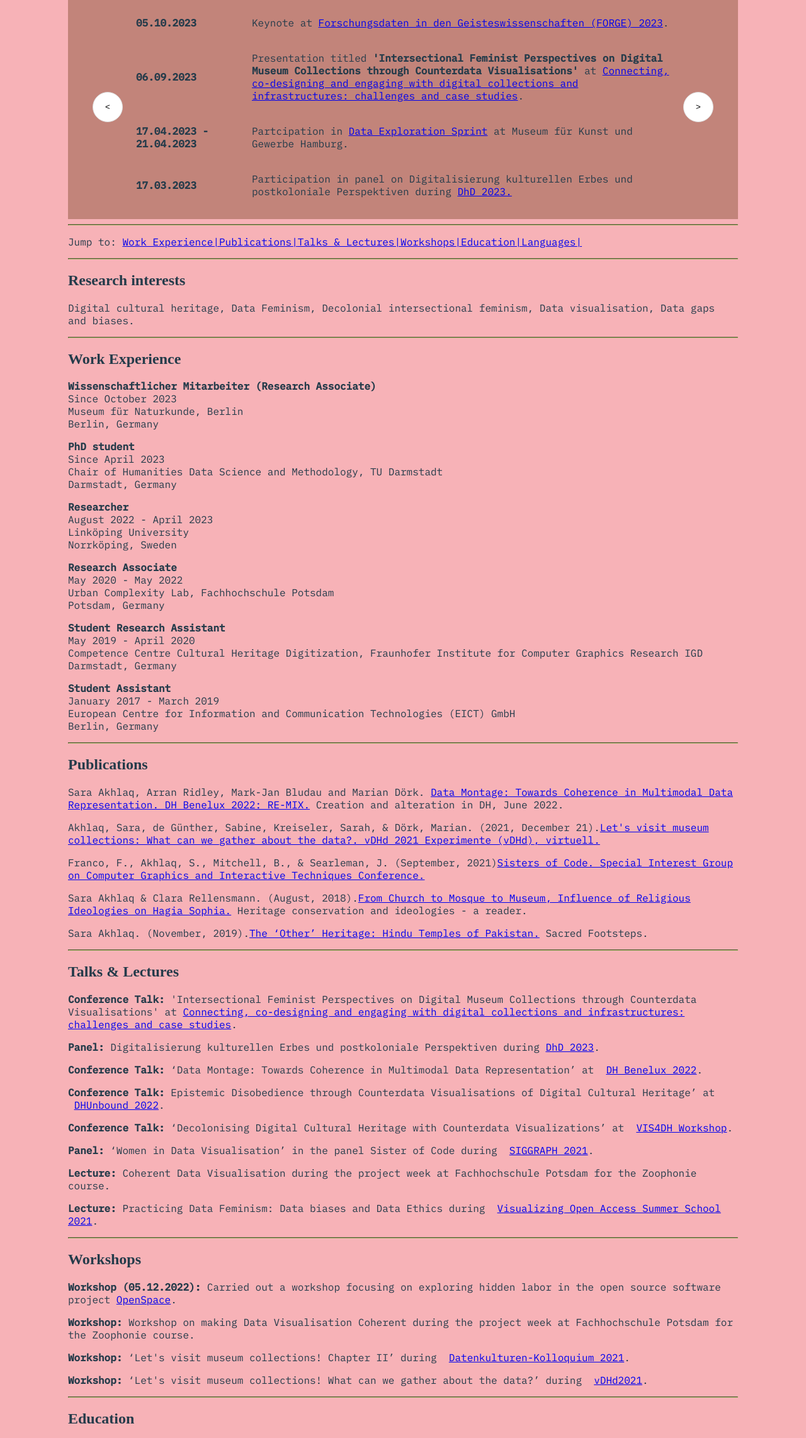
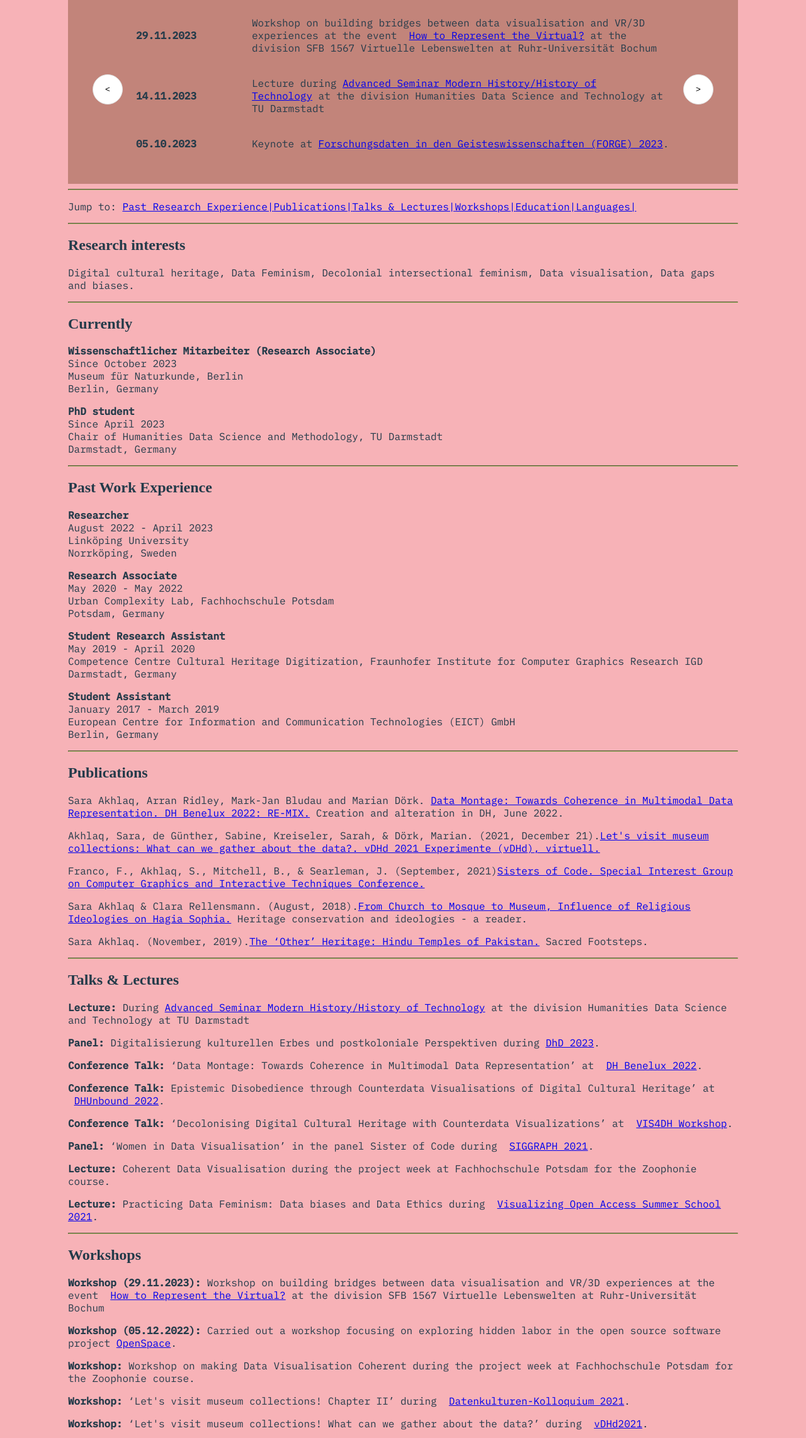
Before and after one commit to alltheakhlaq/alltheakhlaq.github.io, a Gatsby site: page /research in a window 1280 px wide. Shown: the part 233-2517 px from the top of the page at 63% size. Built offline with nearby package versions, Linux system fonts and the light colour scheme; Gatsby itself is replaced by a stand-in of ours; a web font is replaced by a local one.

Commit message:
added research activities

```diff
--- a/src/components/RecentActivities.js
+++ b/src/components/RecentActivities.js
@@ -9,6 +9,36 @@ const RecentActivities = () => {
       <h2>Recent activities</h2>
       <RecentActivitiesSlider>
         <table>
+        <tr>
+            <th>
+              <p>
+                <b> 29.11.2023 </b>
+              </p>
+            </th>
+            <td>
+              <p>
+                Workshop on building bridges between data visualisation and VR/3D experiences at the event &nbsp;
+                <a href="https://www.virtuelle-lebenswelten.de/blog-post/how-to-represent-the-virtual-29-11-2023">
+                How to Represent the Virtual?
+                </a>&nbsp;at the division SFB 1567 Virtuelle Lebenswelten at Ruhr-Universität Bochum
+              </p>
+            </td>
+          </tr>
+        <tr>
+            <th>
+              <p>
+                <b> 14.11.2023 </b>
+              </p>
+            </th>
+            <td>
+              <p>
+                Lecture during&nbsp;
+                <a href="https://hdsm.hypotheses.org/1739">
+                Advanced Seminar Modern History/History of Technology
+                </a>&nbsp;at the division Humanities Data Science and Technology at TU Darmstadt
+              </p>
+            </td>
+          </tr>
         <tr>
             <th>
               <p>
@@ -24,7 +54,9 @@ const RecentActivities = () => {
               </p>
             </td>
           </tr>
-          <tr>
+        </table>
+        <table>
+        <tr>
             <th>
               <p>
                 <b>06.09.2023</b>
@@ -39,7 +71,7 @@ const RecentActivities = () => {
               </p>
             </td>
           </tr>
-          <tr>
+        <tr>
             <th>
               <p>
                 <b> 17.04.2023 - 21.04.2023 </b>
@@ -72,54 +104,6 @@ const RecentActivities = () => {
             </td>
           </tr>
 
-        </table>
-        <table>
-        <tr>
-            <th>
-              <p>
-                <b> 13.02.2023 </b>
-              </p>
-            </th>
-            <td>
-              <p>
-                Lecture/Workshop on&nbsp;
-                <a href="https://journal.culanth.org/index.php/ca/article/view/ca29.2.09">
-                  Writing the Implosion
-                </a>
-                &nbsp;during the course 'Physical Interaction Design and
-                Prototyping' at Linköping University.
-              </p>
-            </td>
-          </tr>
-          <tr>
-            <th>
-              <p>
-                {" "}
-                <b> 31.01.2023 </b>
-              </p>
-            </th>
-            <p>
-              <td>
-                Workshop with Lauren Klein's project team <b>Data by Design</b>{" "}
-                to explore different forms of labour that go into the project.
-              </td>
-            </p>
-          </tr>
-          <tr>
-            <th>
-              <p>
-                <b> 10.01.2023- 13.01.2023 </b>
-              </p>
-            </th>
-            <td>
-              <p>
-                Student Volunteer for the PC meeting during&nbsp;
-                <a href="https://chi2023.acm.org/">
-                  ACM CHI Conference on Human Factors in Computing Systems 2023
-                </a>
-              </p>
-            </td>
-          </tr>
         </table>
       </RecentActivitiesSlider>
     </TABLE>
--- a/src/pages/research.js
+++ b/src/pages/research.js
@@ -14,7 +14,7 @@ const Research = () => {
         <hr></hr>
         <p>
           Jump to:&nbsp;
-          <Link to="/research#xp">Work Experience|</Link>
+          <Link to="/research#xp">Past Research Experience|</Link>
           <Link to="/research#pub">Publications|</Link>
           <Link to="/research#t&l">Talks & Lectures|</Link>
           <Link to="/research#workshops">Workshops|</Link>
@@ -30,7 +30,7 @@ const Research = () => {
           </p>
         </span>
         <hr></hr>
-        <h1 id="xp">Work Experience</h1>
+        <h1>Currently</h1>
         <p>
           <b>Wissenschaftlicher Mitarbeiter (Research Associate)</b>
           <br></br> Since October 2023 <br></br>Museum für Naturkunde, Berlin
@@ -39,10 +39,13 @@ const Research = () => {
         </p>
         <p>
           <b>PhD student </b>
-          <br></br> Since April 2023 <br></br>Chair of Humanities Data Science and Methodology, TU Darmstadt
+          <br></br> Since April 2023 <br></br>Chair of Humanities Data Science
+          and Methodology, TU Darmstadt
           <br></br>
           Darmstadt, Germany
         </p>
+        <hr></hr>
+        <h1 id="xp">Past Work Experience</h1>
         <p>
           <b>Researcher </b>
           <br></br> August 2022 - April 2023 <br></br>Linköping University
@@ -112,15 +115,17 @@ const Research = () => {
         <hr></hr>
         <h1 id="t&l">Talks & Lectures</h1>
         <p>
-        <b>Conference Talk: </b> 'Intersectional Feminist Perspectives on Digital Museum Collections through Counterdata Visualisations' at&nbsp;
-                <a href="https://hdsm.hypotheses.org/1104">
-                Connecting, co-designing and engaging with digital collections and infrastructures: challenges and case studies
-                </a>.
-              </p>
+          <b>Lecture: </b> During&nbsp;
+          <a href="https://hdsm.hypotheses.org/1739">
+            Advanced Seminar Modern History/History of Technology
+          </a>
+          &nbsp;at the division Humanities Data Science and Technology at TU
+          Darmstadt
+        </p>
         <p>
           {" "}
-          <b>Panel: </b> Digitalisierung kulturellen Erbes und
-          postkoloniale Perspektiven during&nbsp;
+          <b>Panel: </b> Digitalisierung kulturellen Erbes und postkoloniale
+          Perspektiven during&nbsp;
           <a href="https://dhd2023.dig-hum.de/page/programmubersich">
             DhD 2023
           </a>
@@ -146,8 +151,8 @@ const Research = () => {
           .
         </p>
         <p>
-          <b>Panel: </b> ‘Women in Data Visualisation’ in the panel
-          Sister of Code during &nbsp;
+          <b>Panel: </b> ‘Women in Data Visualisation’ in the panel Sister of
+          Code during &nbsp;
           <a href=" https://s2021.siggraph.org/presenter/?uid=33877059233152786721">
             SIGGRAPH 2021
           </a>
@@ -168,16 +173,26 @@ const Research = () => {
         <hr></hr>
         <h1 id="workshops">Workshops</h1>
         <p>
+          <b>Workshop (29.11.2023): </b> Workshop on building bridges between
+          data visualisation and VR/3D experiences at the event &nbsp;
+          <a href="https://www.virtuelle-lebenswelten.de/blog-post/how-to-represent-the-virtual-29-11-2023">
+            How to Represent the Virtual?
+          </a>
+          &nbsp;at the division SFB 1567 Virtuelle Lebenswelten at
+          Ruhr-Universität Bochum
+        </p>
         <p>
-        <b>Workshop (05.12.2022): </b> Carried out a workshop focusing on exploring hidden labor in the
-                open source software project&nbsp;
-                <a href="https://www.openspaceproject.com/">OpenSpace</a>.
-              </p>
+          <b>Workshop (05.12.2022): </b> Carried out a workshop focusing on
+          exploring hidden labor in the open source software project&nbsp;
+          <a href="https://www.openspaceproject.com/">OpenSpace</a>.
+        </p>
         <p>
           <b>Workshop: </b> Workshop on making Data Visualisation Coherent
           during the project week at Fachhochschule Potsdam for the Zoophonie
           course.
         </p>
+        <p>
+          {" "}
           <b>Workshop: </b> ‘Let's visit museum collections! Chapter II’ during
           &nbsp;
           <a href="https://vdhd2021.hypotheses.org">
@@ -211,9 +226,7 @@ const Research = () => {
         </p>
         <hr></hr>
         <h1 id="lang">Languages</h1>
-        <p>
-          Urdu (native level), English (fluent), German (advanced level).
-        </p>
+        <p>Urdu (native level), English (fluent), German (advanced level).</p>
         <hr></hr>
         {/* <h1>Skills </h1> */}
       </RESEARCH>
```
Also changed, not shown: 1 other file.
